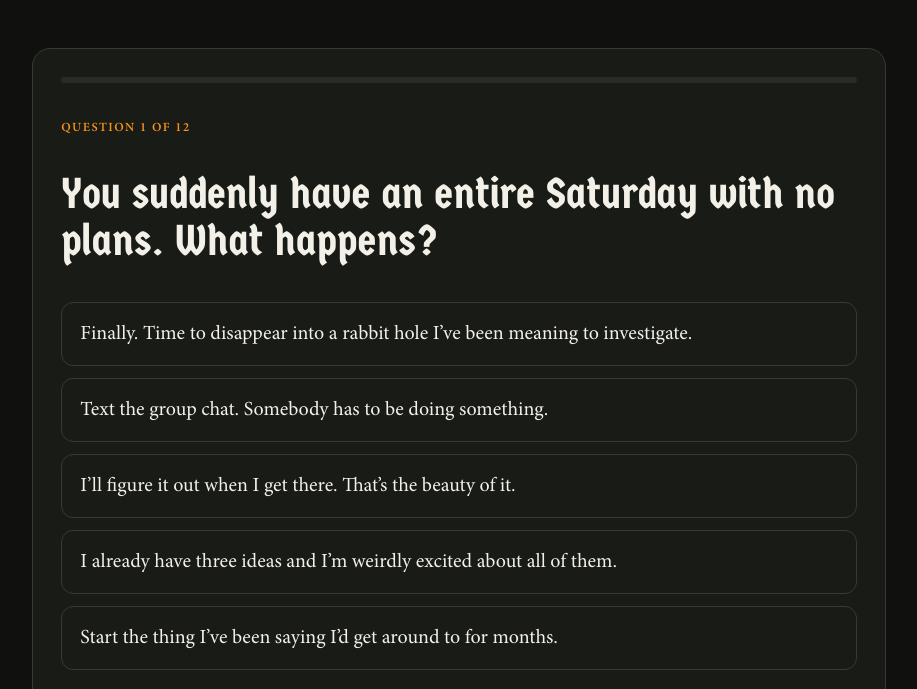
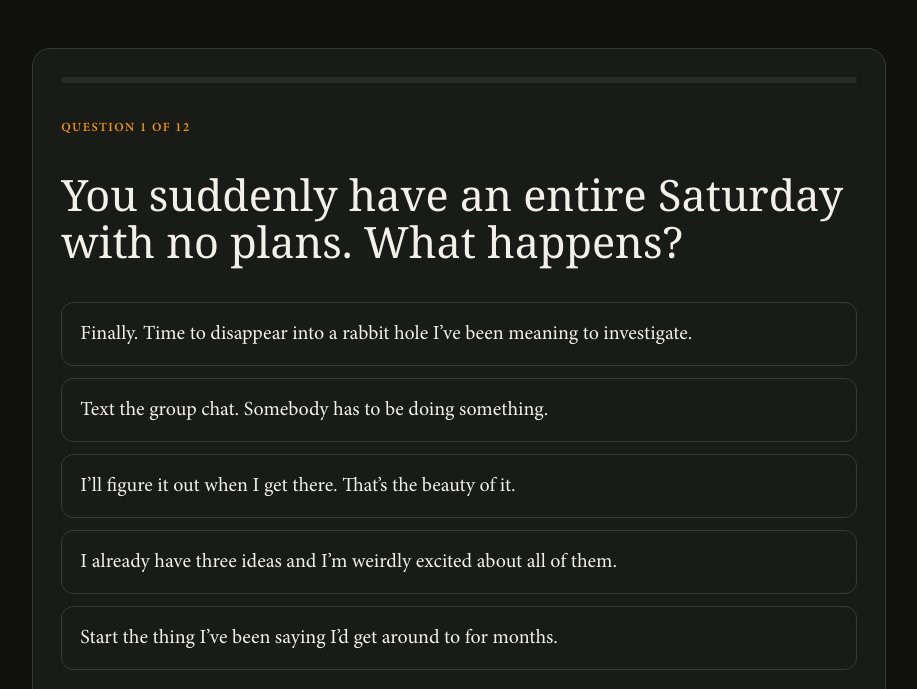
Before and after one commit to CrabRegoon/bitcoin-ccg-quiz, a plain HTML site: page index.html in a window 1280 px wide. Both pictures are taken after a click on the button "Take the quiz". Shown: the top 689 px of the page, without its empty margins (181-1098 px from the left). Drawn offline with Linux system fonts and the light colour scheme; a web font is replaced by a local one.

Commit message:
Update index.html

```diff
--- a/index.html
+++ b/index.html
@@ -30,6 +30,11 @@ p{line-height:1.6}.muted{color:var(--muted)}button{font:inherit}
 #description{font-size:20px}
 .result-heading .actions button{border-color:#FE9638}
 @media(min-width:900px){main{width:calc(100% / 3 * 2)}}
+#question {
+  font-family: "cinder", Georgia, serif;
+  font-weight: 400;
+  font-style: normal;
+}
 </style>
 <link rel="stylesheet" href="https://use.typekit.net/cmu3cua.css">
 </head>
```
